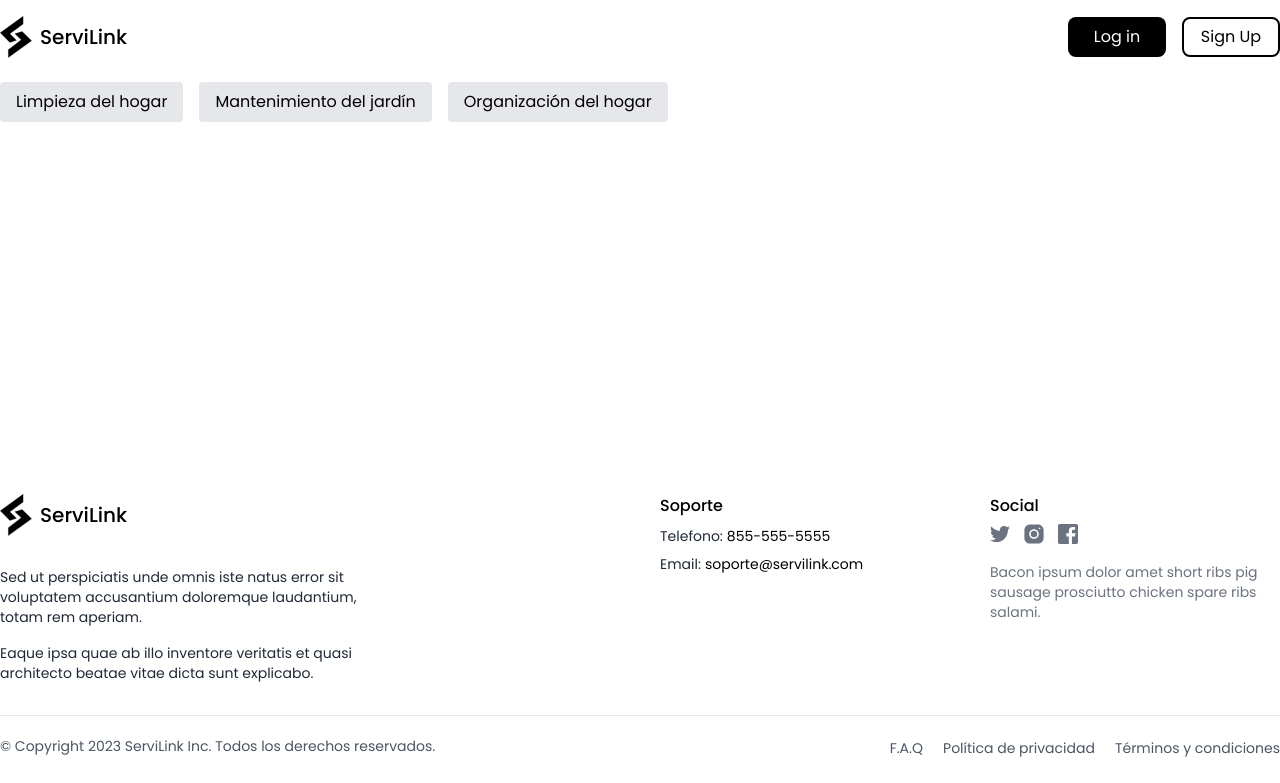
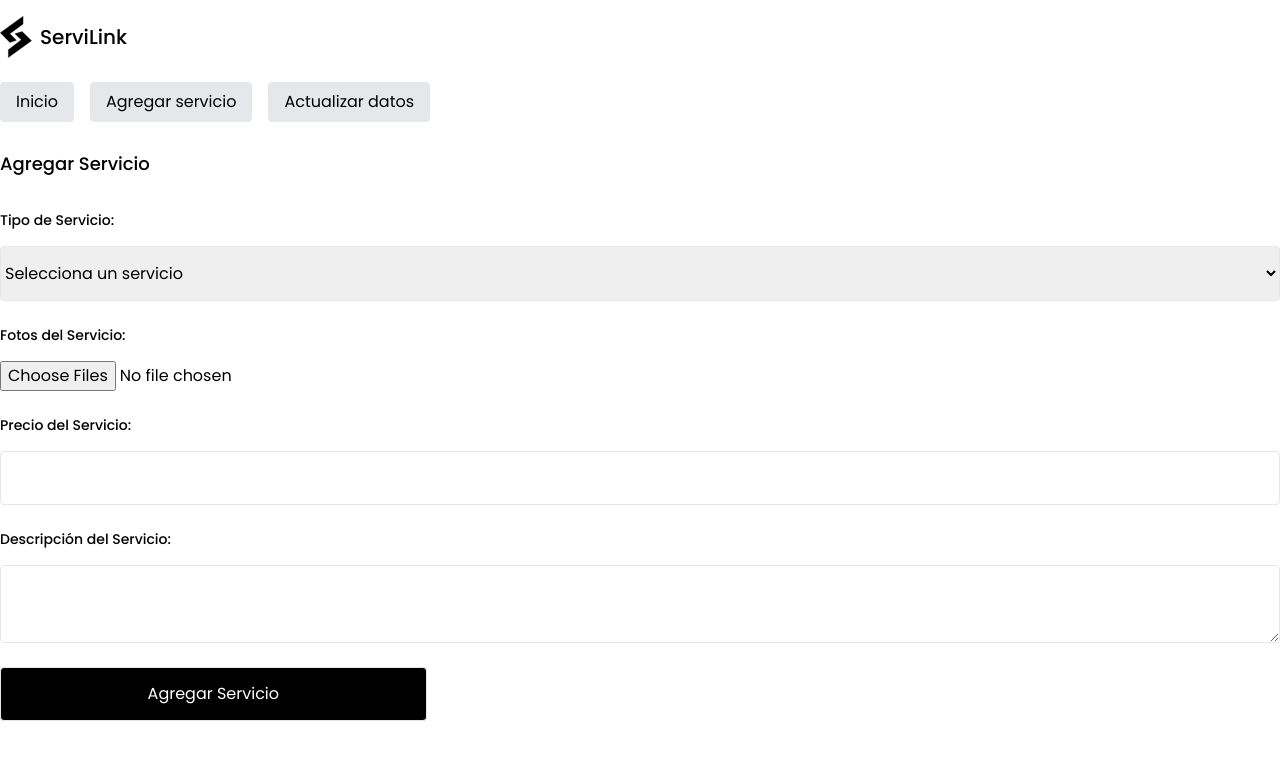
Before and after one commit to No-Country/c15-38-n-java-react, a React (Vite) app in the folder frontend/: page /addService in a window 1280 px wide. Shown: the top 783 px of the page. Built offline with nearby package versions, Linux system fonts and the light colour scheme.

Commit message:
adding provider home page and add services page

```diff
--- a/frontend/src/App.jsx
+++ b/frontend/src/App.jsx
@@ -7,6 +7,8 @@ import HomeOrganization from "./pages/HomeOrganization";
 import LogIn from "./pages/LogIn";
 import SignUp from "./pages/SignUp";
 import ProviderDashboard from "./pages/ProviderDashboard";
+import AddService from "./pages/AddService";
+import UpdateProviderData from "./pages/UpdateProviderData";
 
 function App() {
   return (
@@ -39,6 +41,15 @@ function App() {
               path="/providerDashboard"
               element={<ProviderDashboard />}
             />
+
+            <Route
+              path="/addService"
+              element={<AddService />}
+            />
+            <Route
+              path="/updateProviderData"
+              element={<UpdateProviderData />}
+            />
           </Routes>
         </div>
         <Footer />
--- a/frontend/src/components/Navbar.jsx
+++ b/frontend/src/components/Navbar.jsx
@@ -5,19 +5,23 @@ export default function Navbar() {
   const isLoginPage = location.pathname === "/logIn";
   const isSignUpPage = location.pathname === "/signUp";
   const isProviderDashboardPage = location.pathname === "/providerDashboard";
+  const isAddServicePage = location.pathname === "/addService";
+  const isUpdateProviderDataPage = location.pathname === "/updateProviderData";
 
-  // Define navigation options for different pages
-  const navigationOptions = isProviderDashboardPage
+  const navigationOptions =
+    isProviderDashboardPage || isAddServicePage || isUpdateProviderDataPage
       ? [
           { to: "/providerDashboard", label: "Inicio" },
           { to: "/addService", label: "Agregar servicio" },
-        { to: "/updateData", label: "Actualizar datos" },
+          { to: "/updateProviderData", label: "Actualizar datos" },
         ]
-    : [
+      : !isLoginPage && !isSignUpPage
+      ? [
           { to: "/", label: "Limpieza del hogar" },
           { to: "/gardeningServices", label: "Mantenimiento del jardín" },
           { to: "/homeOrganization", label: "Organización del hogar" },
-      ];
+        ]
+      : [];
 
   return (
     <nav className="fixed top-0 left-0 z-10 w-full px-4 md:px-10 pt-4 overflow-hidden lg:px-0 bg-white lg:w-[59rem] lg:left-1/2 xl:w-[80rem] 2xl:w-[90rem] lg:-translate-x-1/2 lg:transform">
@@ -34,11 +38,13 @@ export default function Navbar() {
             </span>
           </div>
         </Link>
-        {/* ... */}
 
         <div className="flex items-center gap-4">
-          {/* Conditionally render login and signup buttons */}
-          {!isLoginPage && !isSignUpPage && !isProviderDashboardPage && (
+          {!isLoginPage &&
+            !isSignUpPage &&
+            !isProviderDashboardPage &&
+            !isAddServicePage &&
+            !isUpdateProviderDataPage && (
               <>
                 <Link to="/logIn">
                   <button className="text-white text-xs lg:text-base bg-black rounded-lg w-[60px] h-[30px] lg:w-[98px] lg:h-[40px]">
@@ -55,7 +61,6 @@ export default function Navbar() {
         </div>
       </div>
 
-      {/* Render navigation options */}
       {!isLoginPage && !isSignUpPage && (
         <div className="mt-6 overflow-x-auto hide-scrollbar">
           <ul className="flex space-x-4">
--- /dev/null
+++ b/frontend/src/pages/AddService.jsx
@@ -0,0 +1,114 @@
+// ServiceForm.js
+import { useState } from "react";
+
+export default function AddService() {
+  const [serviceType, setServiceType] = useState("");
+  const [description, setDescription] = useState("");
+  const [photos, setPhotos] = useState([]);
+  const [price, setPrice] = useState("");
+
+  const handleSubmit = (e) => {
+    e.preventDefault();
+
+    // Aquí puedes enviar los datos al proveedor de servicios o realizar cualquier otra acción
+    const formData = {
+      serviceType,
+      description,
+      photos,
+      price,
+    };
+
+    console.log(formData);
+    // Puedes hacer una solicitud HTTP para enviar los datos al backend aquí
+  };
+
+  return (
+    <section className="mt-[150px] lg:max-w-[59rem] px-4 md:px-10 lg:px-0 xl:max-w-[80rem] 2xl:max-w-[90rem] mx-auto mb-16">
+      <div>
+        <h1 className="text-lg font-medium">Agregar Servicio</h1>
+      </div>
+
+      <form
+        className="flex flex-col gap-6 mt-8"
+        onSubmit={handleSubmit}
+      >
+        <div className="flex flex-col gap-4">
+          <label
+            className="text-sm font-medium"
+            htmlFor="serviceType"
+          >
+            Tipo de Servicio:
+          </label>
+          <select
+            id="serviceType"
+            value={serviceType}
+            onChange={(e) => setServiceType(e.target.value)}
+            className="w-full border rounded py-[14px]"
+          >
+            <option value="">Selecciona un servicio</option>
+            <option value="Limpieza del hogar">Limpieza del hogar</option>
+            <option value="Mantenimiento del jardín">
+              Mantenimiento del jardín
+            </option>
+            <option value="Organización del hogar">
+              Organización del hogar
+            </option>
+          </select>
+        </div>
+
+        <div className="flex flex-col gap-4">
+          <label
+            className="text-sm font-medium"
+            htmlFor="photos"
+          >
+            Fotos del Servicio:
+          </label>
+          <input
+            type="file"
+            id="photos"
+            onChange={(e) => setPhotos(e.target.files)}
+            multiple
+          />
+        </div>
+
+        <div className="flex flex-col gap-4">
+          <label
+            className="text-sm font-medium"
+            htmlFor="price"
+          >
+            Precio del Servicio:
+          </label>
+          <input
+            type="number"
+            id="price"
+            value={price}
+            onChange={(e) => setPrice(e.target.value)}
+            className="w-full border rounded py-[14px]"
+          />
+        </div>
+
+        <div className="flex flex-col gap-4">
+          <label
+            className="text-sm font-medium"
+            htmlFor="description"
+          >
+            Descripción del Servicio:
+          </label>
+          <textarea
+            id="description"
+            value={description}
+            onChange={(e) => setDescription(e.target.value)}
+            className="w-full border rounded py-[14px]"
+          />
+        </div>
+
+        <button
+          className="w-full border rounded p-[14px] bg-black text-white md:w-1/2 xl:w-1/3"
+          type="submit"
+        >
+          Agregar Servicio
+        </button>
+      </form>
+    </section>
+  );
+}
--- a/frontend/src/pages/SignUp.jsx
+++ b/frontend/src/pages/SignUp.jsx
@@ -2,7 +2,7 @@ import { Link } from "react-router-dom";
 
 export default function SignUp() {
   return (
-    <div class="flex justify-center">
+    <div className="flex items-center justify-center mt-[150px]">
       <section className="border rounded-2xl w-[480px] p-[48px]">
         <div>
           <h1 className="text-3xl font-bold">Sign up</h1>
@@ -10,29 +10,47 @@ export default function SignUp() {
         <div>
           <from>
             <div>
-              <div class="h-[54px] flex items-end justify-between">
-                <label for="email" className="text-base font-semibold">Email</label>
-                <span class="text-sm font-normal">
+              <div className="h-[54px] flex items-end justify-between">
+                <label
+                  htmlFor="email"
+                  className="text-base font-semibold"
+                >
+                  Email
+                </label>
+                <span className="text-sm font-normal">
                   Already have an account?
                   <Link to="/logIn">
-                    <span class="ml-[6px] font-semibold">Log in</span>
+                    <span className="ml-[6px] font-semibold">Log in</span>
                   </Link>
                 </span>
               </div>
-              <div class="h-[51px]">
-                <input type="text" name="email" className="w-full h-full border rounded p-[14px]"></input>
+              <div className="h-[51px]">
+                <input
+                  type="text"
+                  name="email"
+                  className="w-full h-full border rounded p-[14px]"
+                ></input>
               </div>
             </div>
             <div>
-              <div class="h-[54px] flex items-end justify-between">
-                <label for="current-password" className="text-base font-semibold">Password</label>
-                <span class="text-sm font-semibold">
+              <div className="h-[54px] flex items-end justify-between">
+                <label
+                  htmlFor="current-password"
+                  className="text-base font-semibold"
+                >
+                  Password
+                </label>
+                <span className="text-sm font-semibold">
                   {/*<svg></svg>*/}
                   Show
                 </span>
               </div>
-              <div class="h-[51px]">
-                <input type="text" name="email" className="w-full h-full border rounded p-[14px]"></input>
+              <div className="h-[51px]">
+                <input
+                  type="text"
+                  name="email"
+                  className="w-full h-full border rounded p-[14px]"
+                ></input>
               </div>
             </div>
             <div>
@@ -41,10 +59,8 @@ export default function SignUp() {
               </button>
             </div>
           </from>
-          <div class="my-[18px] text-center">
-            <span>
-              -- or --
-            </span>
+          <div className="my-[18px] text-center">
+            <span>-- or --</span>
           </div>
           <div>
             <button className="bg-white border rounded w-full h-[50px] text-base text-black">
--- /dev/null
+++ b/frontend/src/pages/UpdateProviderData.jsx
@@ -0,0 +1,7 @@
+export default function UpdateProviderData() {
+  return (
+    <section className="mt-[150px] lg:max-w-[59rem] px-4 md:px-10 lg:px-0 xl:max-w-[80rem] 2xl:max-w-[90rem] mx-auto mb-16">
+      <h1 className="text-lg font-medium">Actualizar Datos</h1>
+    </section>
+  );
+}
```
Lines whose indentation alone changed are shown as unchanged.
